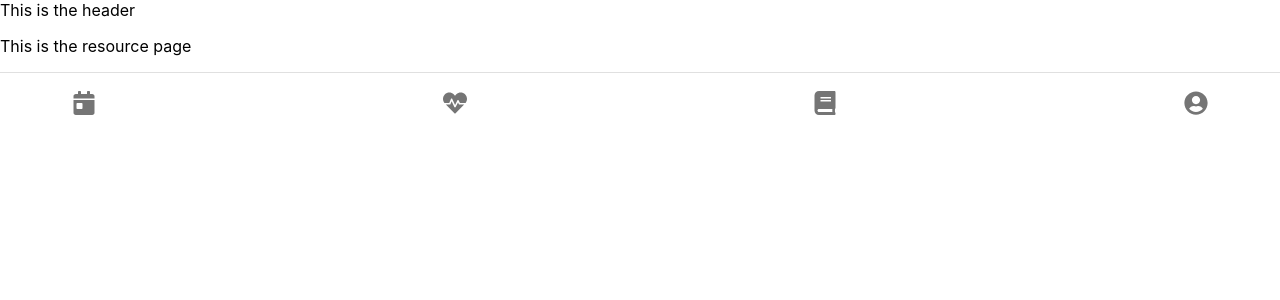
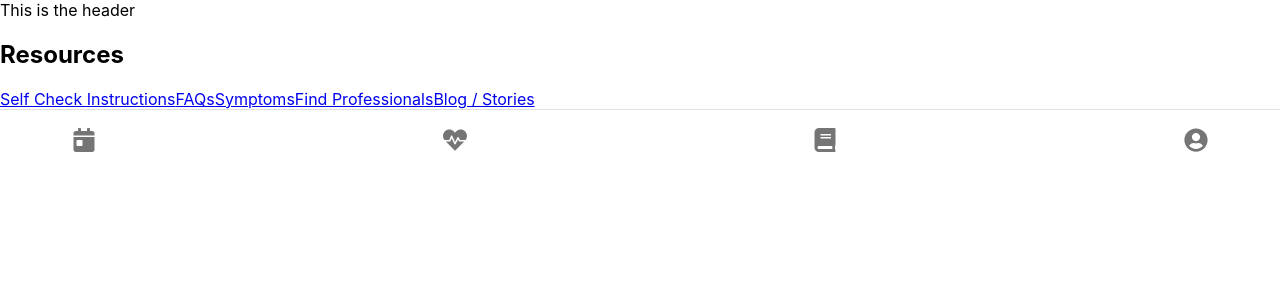
Before and after one commit to gracexkan/pink-hope-breastcheck-tool, a React (Create React App) app in the folder client/: page /resources in a window 1280 px wide. Shown: the top 300 px of the page. Built offline with nearby package versions, Linux system fonts and the light colour scheme; no server answers; the HTML template or start-up script is replaced by a standard one.

Commit message:
working on resources

```diff
--- a/client/src/pages/Resources.jsx
+++ b/client/src/pages/Resources.jsx
@@ -1,8 +1,25 @@
 import React from 'react';
+import { BrowserRouter as Router, Link, Route, Routes } from "react-router-dom";
+
 
 const Resources = () => {
   return (
-    <p>This is the resource page</p>
+    <div>
+      <h2>Resources</h2>
+
+      <a href="https://www.pinkhope.org.au/blog/how-to-check-your-breasts-and-know-your-normal">
+        Self Check Instructions
+      </a>
+
+      <Link to="/resources/faqs">FAQs</Link>
+
+      <Link>Symptoms</Link>
+
+      <Link>Find Professionals</Link>
+
+      <Link>Blog / Stories</Link>
+
+    </div>
   );
 }
 
```
